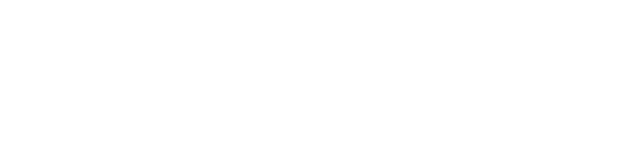
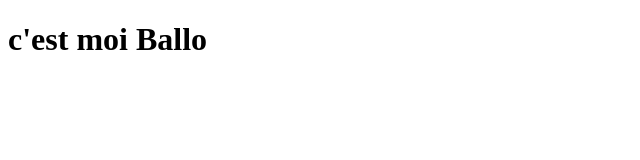
Before and after one commit to yawadouti5-cyber/lare-projet, a plain HTML site: page index.html in a window 1280 px wide. Shown: the whole page, without its empty margins (0-640 px from the left). Drawn offline with Linux system fonts and the light colour scheme.

Commit message:
message ballo

```diff
--- a/index.html
+++ b/index.html
@@ -6,6 +6,6 @@
     <title>Document</title>
 </head>
 <body>
-
+    <h1>c'est moi Ballo</h1>
 </body>
 </html>
```
